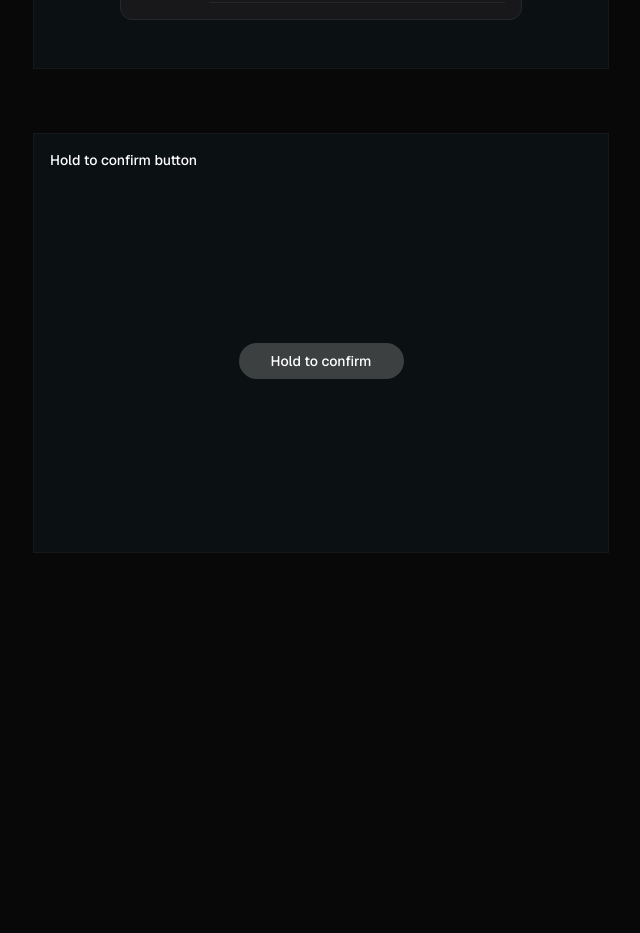
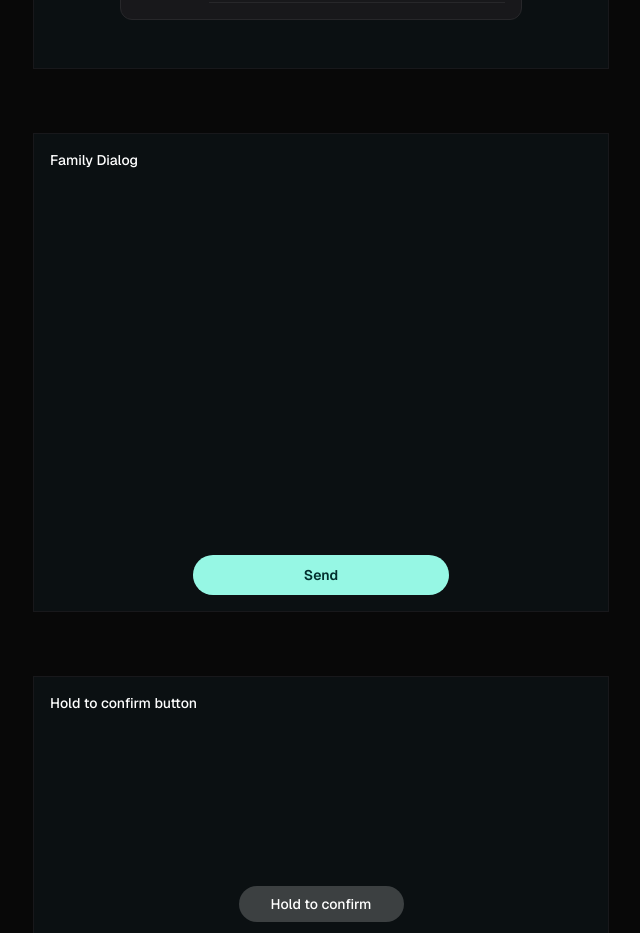
Before and after one commit to AnouarMc/motion-showcase, a Next.js app: page / in a window 1280 px wide. Shown: the part 1200-2133 px from the top of the page, without its empty margins (319-959 px from the left). Before the commit the page ends 1897 px from the top, so only its background shows below. Built offline with nearby package versions, Linux system fonts and the light colour scheme; a web font is replaced by a local one.

Commit message:
Add FamilyDialog component

```diff
--- a/app/page.tsx
+++ b/app/page.tsx
@@ -1,7 +1,7 @@
 import AnimatedTabs from "@/components/animated-tabs";
 import AppStoreList from "@/components/app-store-list";
 import ConfirmButton from "@/components/confirm-button";
-// import FamilyDialog from "@/components/family-dialog";
+import FamilyDialog from "@/components/family-dialog";
 // import ImageReveal from "@/components/image-reveal";
 // import MultiStateButton from "@/components/multi-state-button";
 // import MultiStepForm from "@/components/multi-step-form";
@@ -21,7 +21,7 @@ export default function Home() {
       </div>
       <AnimatedTabs />
       <AppStoreList />
-      {/* <FamilyDialog /> */}
+      <FamilyDialog />
       <ConfirmButton />
       {/*<ImageReveal />
       <StaggeredImages />
--- /dev/null
+++ b/components/family-dialog.tsx
@@ -0,0 +1,80 @@
+"use client";
+
+import { useState } from "react";
+import { CircleQuestionMark, X } from "lucide-react";
+import { AnimatePresence, motion } from "motion/react";
+
+const FamilyDialog = () => {
+  const [isOpen, setIsOpen] = useState(false);
+
+  return (
+    <section className="max-w-xl mx-auto  overflow-hidden">
+      <div className="bg-[#0b1012] border border-zinc-900 p-4 aspect-[1.3/1]">
+        <div className="mb-4">
+          <h2 className="font-medium">Family Dialog</h2>
+        </div>
+        <div className="relative w-sm max-w-full mx-auto h-full flex justify-center items-center">
+          <AnimatePresence>
+            {!isOpen && (
+              <div className="flex h-full items-end">
+                <motion.button
+                  layoutId="main-btn"
+                  transition={{ duration: 0.3 }}
+                  className="w-64 h-10 bg-teal-200 text-teal-950 font-semibold rounded-full cursor-pointer"
+                  onClick={() => setIsOpen(true)}
+                >
+                  Send
+                </motion.button>
+              </div>
+            )}
+          </AnimatePresence>
+
+          <AnimatePresence>
+            {isOpen && (
+              <motion.div
+                initial={{ y: 100, opacity: 0 }}
+                animate={{ y: 0, opacity: 1 }}
+                exit={{ y: 100, opacity: 0 }}
+                transition={{ duration: 0.3 }}
+                className="bg-teal-950 border border-teal-900 space-y-4 rounded-2xl p-5 absolute bottom-4 left-0 right-0"
+              >
+                <div className="flex items-center justify-between">
+                  <div className="flex gap-2 items-center">
+                    <CircleQuestionMark />
+                    <h2 className="text-lg">Confirm</h2>
+                  </div>
+                  <button
+                    className="cursor-pointer"
+                    onClick={() => setIsOpen(false)}
+                  >
+                    <X size={22} />
+                  </button>
+                </div>
+                <div className="text-zinc-400">
+                  Are you sure you want to send ?
+                </div>
+                <div className="grid grid-cols-2 gap-2">
+                  <button
+                    onClick={() => setIsOpen(false)}
+                    className="bg-gray-900/50 rounded-full cursor-pointer"
+                  >
+                    Cancel
+                  </button>
+                  <motion.button
+                    layoutId="main-btn"
+                    transition={{ duration: 0.3 }}
+                    className="h-10 w-full bg-teal-200 text-teal-950 font-semibold rounded-full cursor-pointer"
+                    onClick={() => setIsOpen(false)}
+                  >
+                    Send
+                  </motion.button>
+                </div>
+              </motion.div>
+            )}
+          </AnimatePresence>
+        </div>
+      </div>
+    </section>
+  );
+};
+export default FamilyDialog;
```
